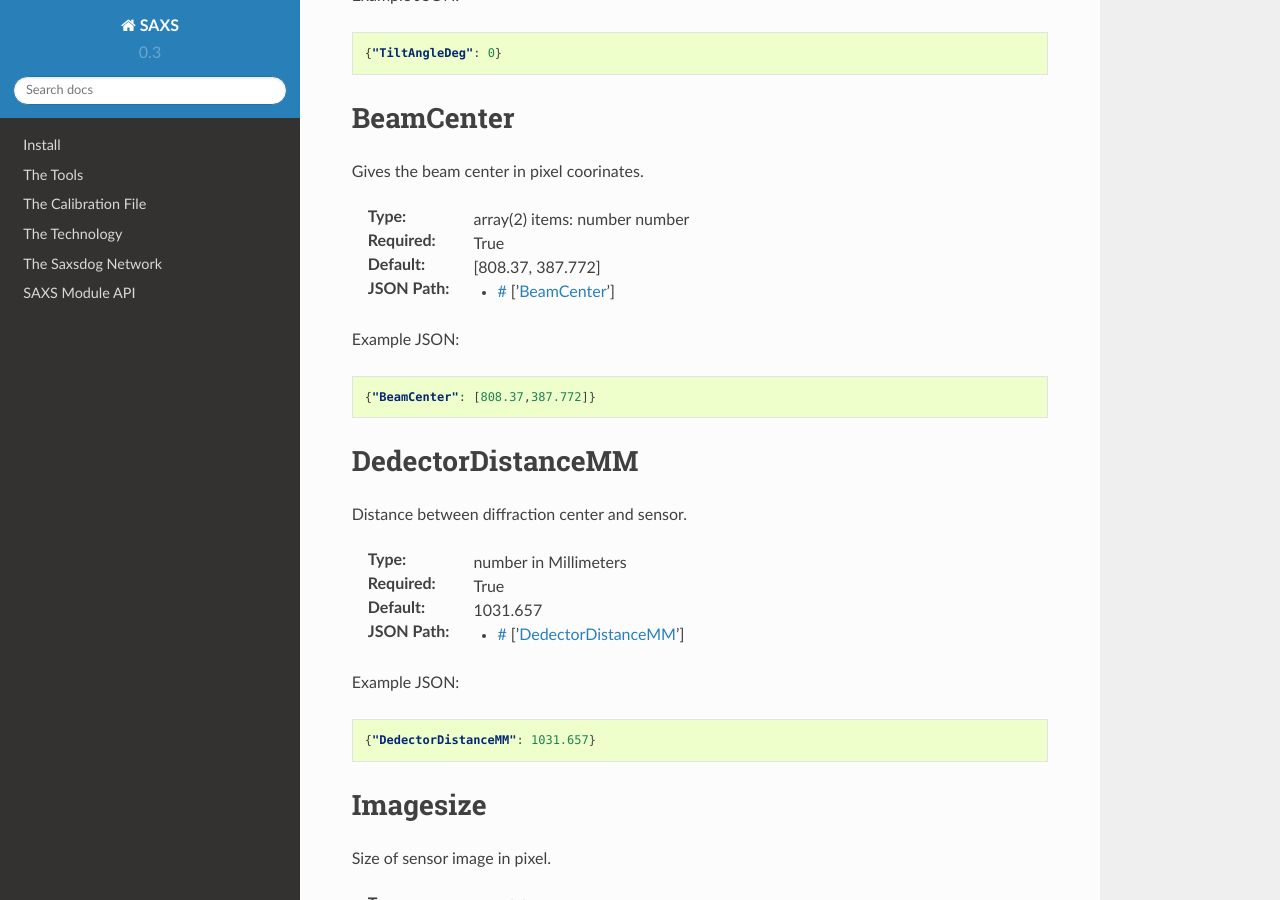
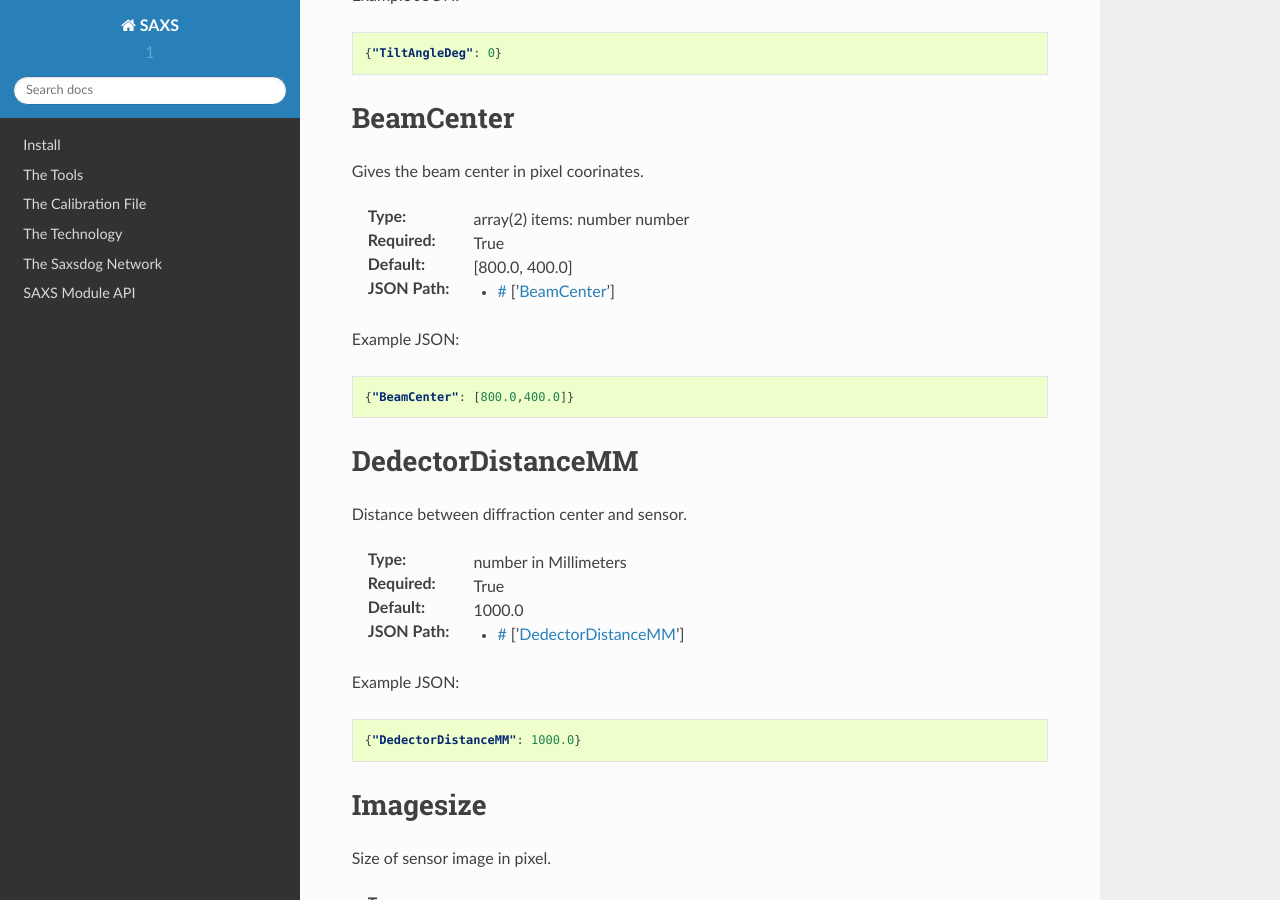
Before and after one commit to maxburian/SAXS_py3, a Sphinx documentation site: the page built from doc/SAXSSchema.rst, in a window 1280 px wide and 900 px high, scrolled down 2095 px. Built offline with Sphinx 7.4.7 and the Read the Docs theme 2.0.0, drawn with Linux system fonts in a browser that asks for light colours; some of the changed text lies outside the part shown.

Commit message:
add screenshot

```diff
--- a/doc/SAXSSchema.rst
+++ b/doc/SAXSSchema.rst
@@ -41,10 +41,10 @@ Example JSON:
       "Oversampling": 3,
       "Wavelength": 1.54,
       "BeamCenter": [
-        808.37,
-        387.772
+        800.0,
+        400.0
       ],
-      "DedectorDistanceMM": 1031.657
+      "DedectorDistanceMM": 1000.0
     }
 
 .. _Title:
@@ -147,7 +147,7 @@ Gives the beam center in pixel coorinates.
 :Required:
   True
 :Default:
-  [808.37, 387.772]
+  [800.0, 400.0]
 :JSON Path:
   * :ref:`# <root>` [':ref:`BeamCenter <BeamCenter>`']
 
@@ -155,7 +155,7 @@ Example JSON:
 
 .. code:: json
 
-    {"BeamCenter": [808.37,387.772]}
+    {"BeamCenter": [800.0,400.0]}
 
 .. _DedectorDistanceMM:
 
@@ -170,7 +170,7 @@ Distance between diffraction center and sensor.
 :Required:
   True
 :Default:
-  1031.657
+  1000.0
 :JSON Path:
   * :ref:`# <root>` [':ref:`DedectorDistanceMM <DedectorDistanceMM>`']
 
@@ -178,7 +178,7 @@ Example JSON:
 
 .. code:: json
 
-    {"DedectorDistanceMM": 1031.657}
+    {"DedectorDistanceMM": 1000.0}
 
 .. _Imagesize:
 
--- a/doc/conf.py
+++ b/doc/conf.py
@@ -63,9 +63,9 @@ copyright = u' 2014, Tu Graz, Christian Meisenbichler, Heinz Amenitsch'
 # built documents.
 #
 # The short X.Y version.
-version = '0.3'
+version = '1'
 # The full version, including alpha/beta/rc tags.
-release = '0.3.0'
+release = '1.0.1 alpha'
 
 # The language for content autogenerated by Sphinx. Refer to documentation
 # for a list of supported languages.
```
Also changed, not shown: doc/screenshot.png (added).
